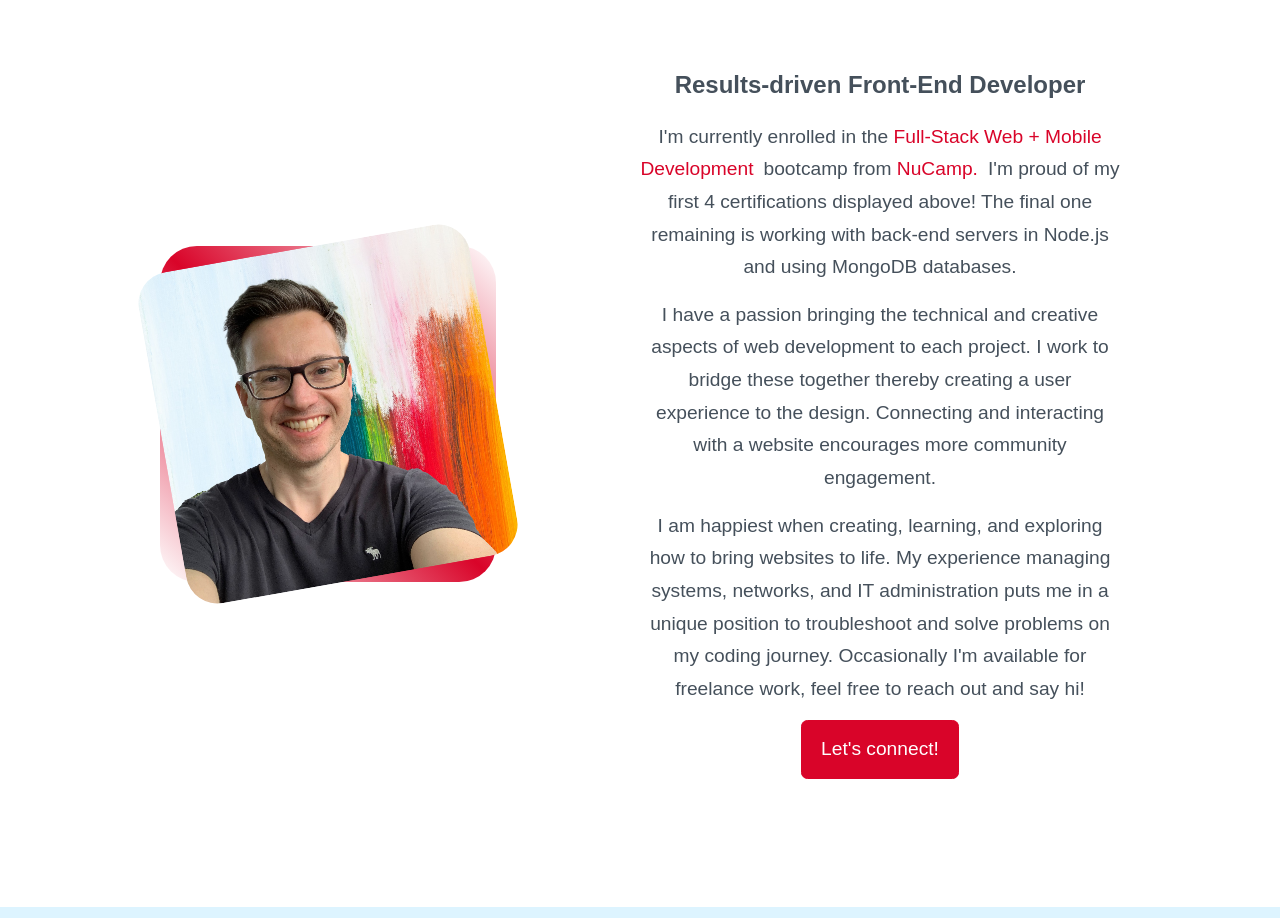
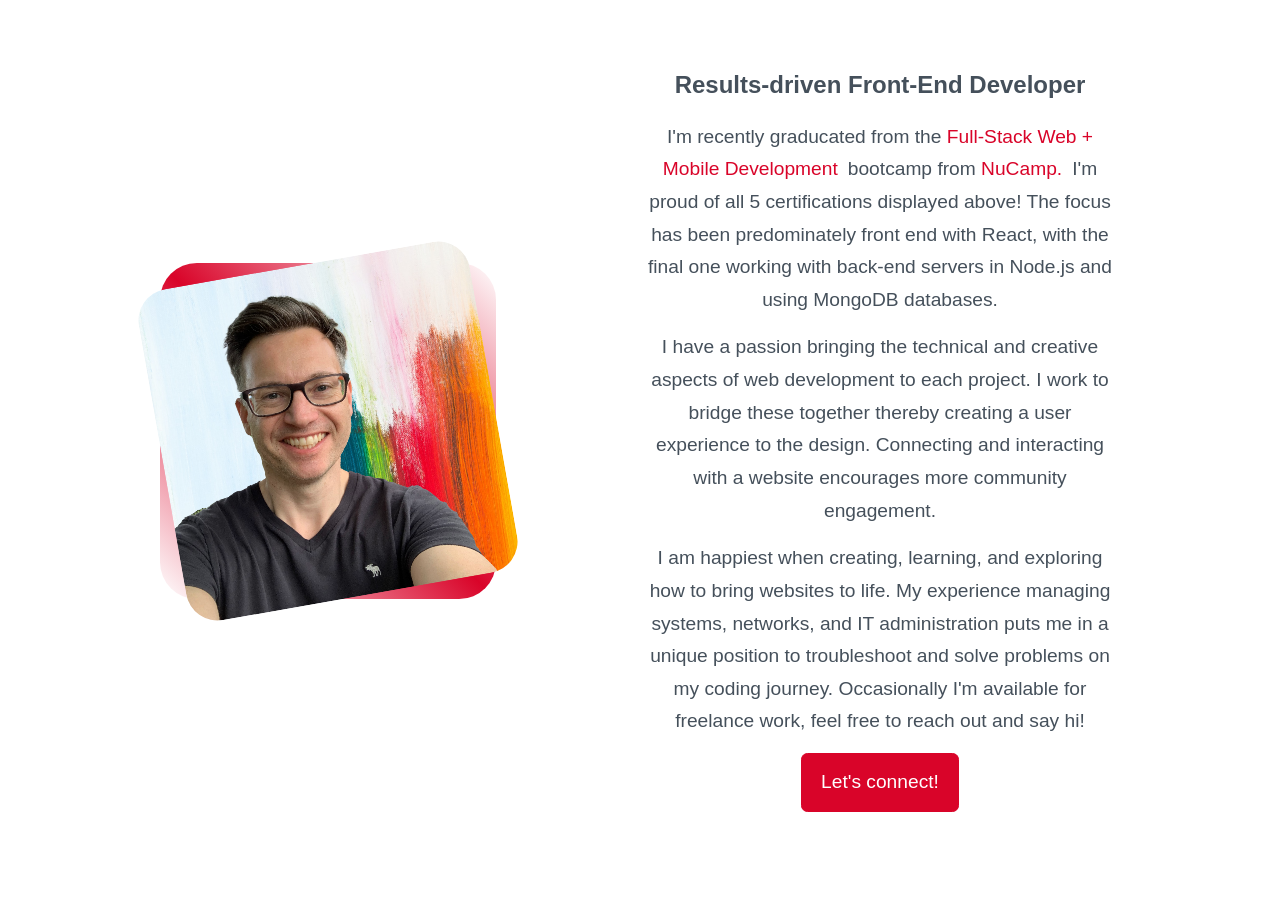
Before and after one commit to remarshal/marshal-rocks-react, a React (Create React App) app: page / in a window 1280 px wide. Shown: the part 1312-2230 px from the top of the page. Built offline with nearby package versions, Linux system fonts and the light colour scheme; a web font is replaced by a local one.

Commit message:
updated story

```diff
--- a/src/Components/About.jsx
+++ b/src/Components/About.jsx
@@ -38,7 +38,7 @@ const About = () => {
                 </div>
                 <div className="about--content">
                     <h4>Results-driven Front-End Developer</h4>
-                    <p>I'm currently enrolled in the <a href='https://nucamp.co' target='_blank'>Full-Stack Web + Mobile Development</a>bootcamp from <a href='https://nucamp.co' target='_blank'>NuCamp.</a>I'm proud of my first 4 certifications displayed above!  The final one remaining is working with back-end servers in Node.js and using MongoDB databases.</p>
+                    <p>I'm recently graducated from the <a href='https://nucamp.co' target='_blank'>Full-Stack Web + Mobile Development</a>bootcamp from <a href='https://nucamp.co' target='_blank'>NuCamp.</a>I'm proud of all 5 certifications displayed above!  The focus has been predominately front end with React, with the final one working with back-end servers in Node.js and using MongoDB databases.</p>
                     <p>I have a passion bringing the technical and creative aspects of web development to each project. I work to bridge these together thereby creating a user experience to the design. Connecting and interacting with a website encourages more community engagement.</p>
                     <p>I am happiest when creating, learning, and exploring how to bring websites to life. My experience managing systems, networks, and IT administration puts me in a unique position to troubleshoot and solve problems on my coding journey.  Occasionally I'm available for freelance work, feel free to reach out and say hi!</p>
                     <a href='#contact' className='btn btn-primary'>Let's connect!</a>
```
